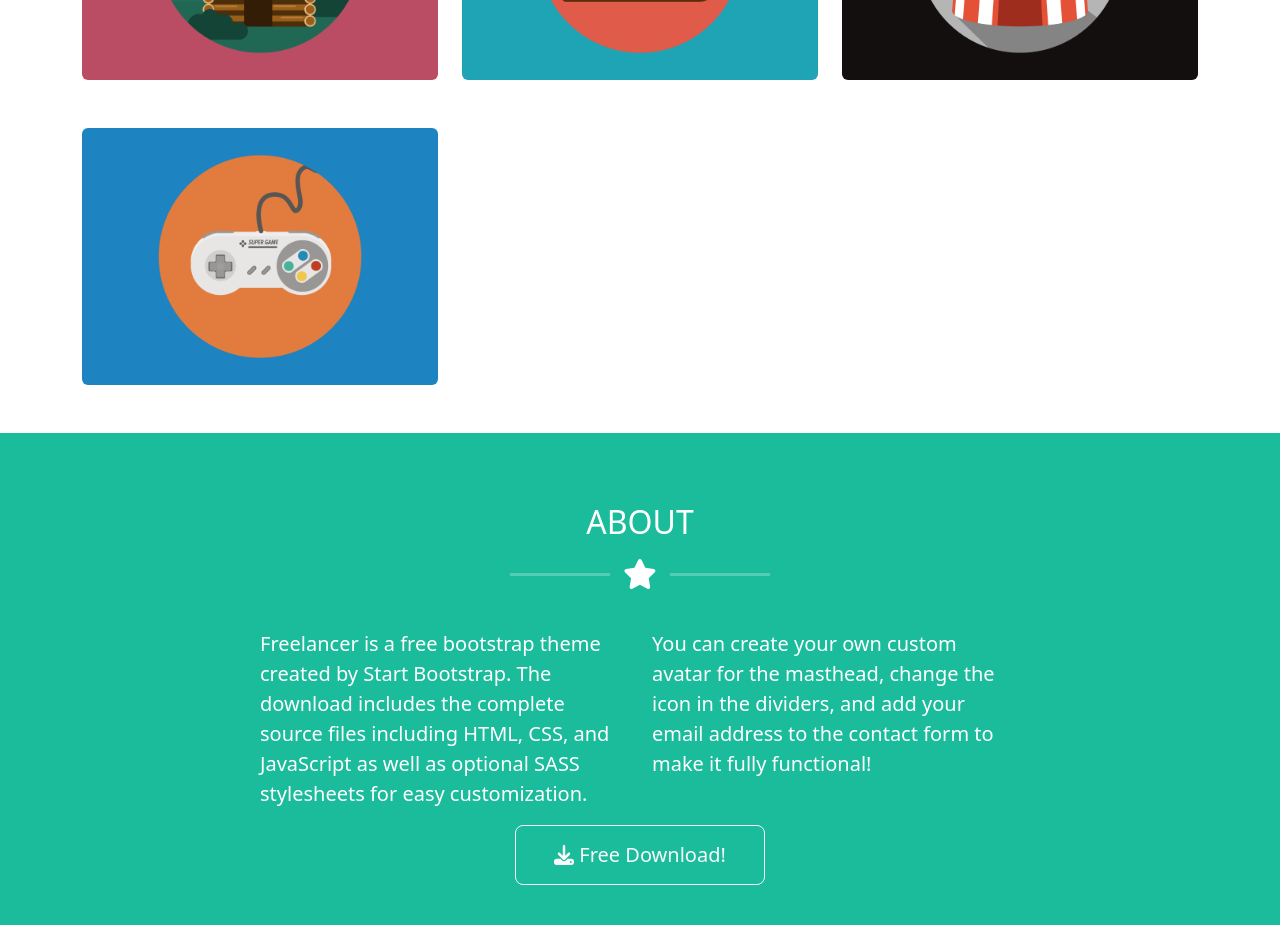
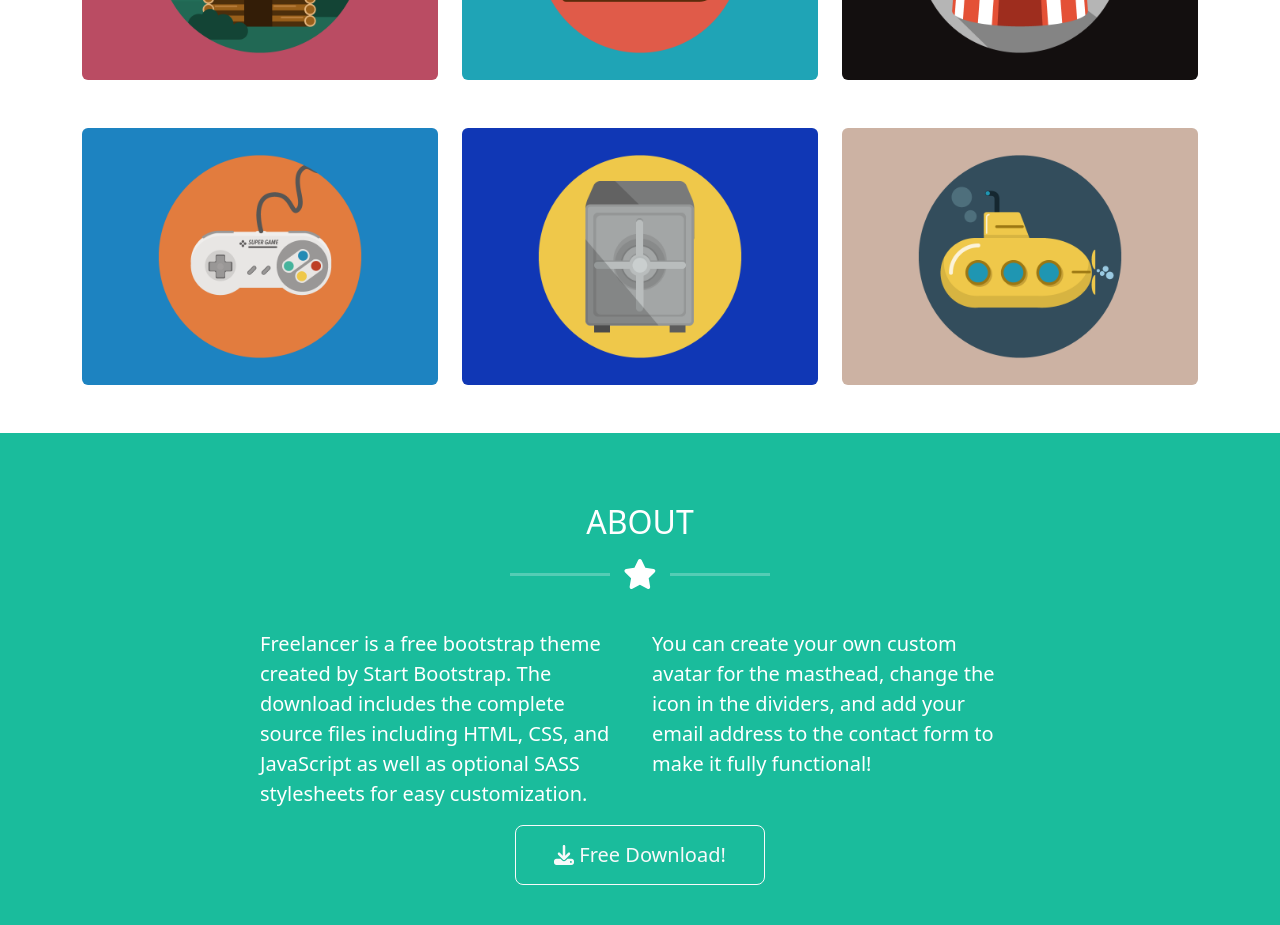
Before and after one commit to fass28/landing-cv, a React (Vite) app: page / in a window 1280 px wide. Shown: the part 1120-2045 px from the top of the page. Built offline with nearby package versions, Linux system fonts and the light colour scheme.

Commit message:
fixed img bug

```diff
--- a/src/components/Portfolio/Index.jsx
+++ b/src/components/Portfolio/Index.jsx
@@ -25,6 +25,14 @@ export const Portfolio = () => {
       image: '04.png',
       title: 'Card 4',
     },
+    {
+      image: '05.png',
+      title: 'Card 5',
+    },
+    {
+      image: '06.png',
+      title: 'Card 6',
+    },
   ]
 
   return (
```
